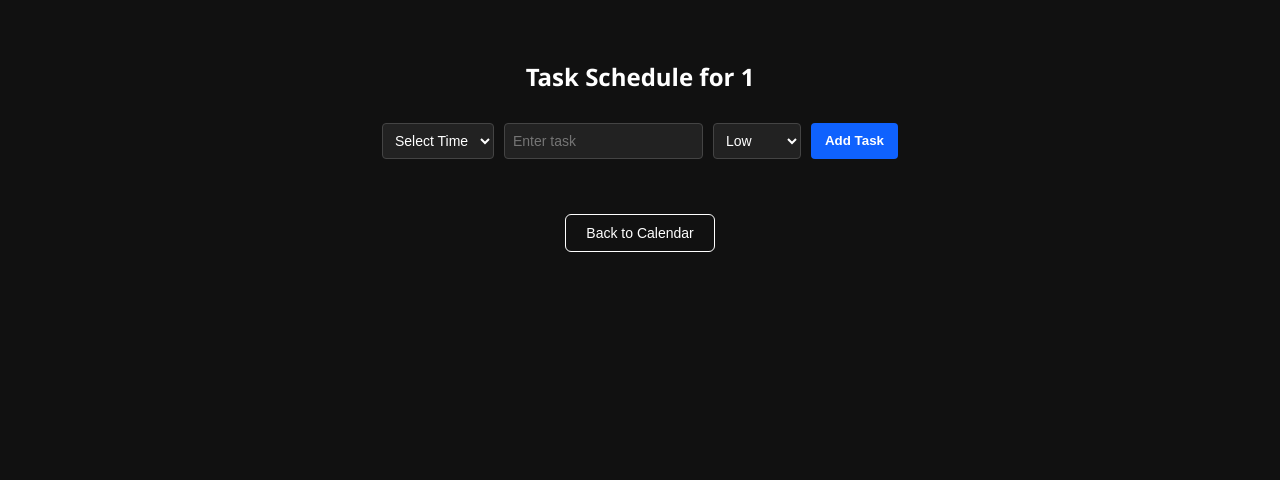
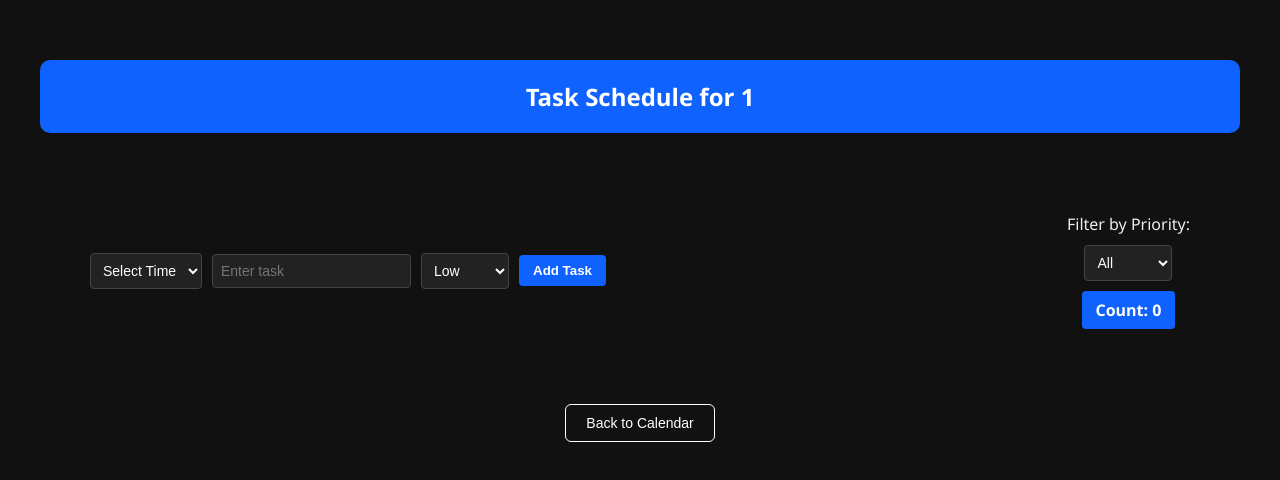
Before and after one commit to naveenkumar-42/calendar_ss, a React (Create React App) app: page /calendar_ss/schedule/1 in a window 1280 px wide. Shown: the top 480 px of the page. Built offline with nearby package versions, Linux system fonts and the light colour scheme.

Commit message:
updated priority count and the front page

```diff
--- a/src/components/TimelineScheduler.jsx
+++ b/src/components/TimelineScheduler.jsx
@@ -21,6 +21,7 @@ const TimelineScheduler = () => {
   const [priority, setPriority] = useState("low");
   const [editMode, setEditMode] = useState(false);
   const [editIndex, setEditIndex] = useState(null);
+  const [filter, setFilter] = useState("all");
   const timeSlots = generateTimeSlots();
 
   useEffect(() => {
@@ -74,11 +75,21 @@ const TimelineScheduler = () => {
     localStorage.setItem("calendarEvents", JSON.stringify(all));
   };
 
+  const filteredTasksCount = Object.values(tasks)
+    .flat()
+    .filter((task) => filter === "all" || task.priority === filter).length;
+
   return (
     <div className="timeline-page">
       <h2>Task Schedule for {date}</h2>
 
+      {/* Priority Filter Module */}
+      <div className="priority-filter">
+
+      </div>
+
       <div className="top-controls">
+        <div className="top-1">
         <select value={selectedTime} onChange={(e) => setSelectedTime(e.target.value)}>
           <option value="">Select Time</option>
           {timeSlots.map((slot) => (
@@ -100,20 +111,35 @@ const TimelineScheduler = () => {
           <option value="medium">Medium</option>
           <option value="high">High</option>
         </select>
-
         <button onClick={handleAddOrUpdate}>{editMode ? "Update" : "Add Task"}</button>
+        </div>
+        <div className="top-2">
+        <label>Filter by Priority: </label>
+        <select value={filter} onChange={(e) => setFilter(e.target.value)}>
+          <option value="all">All</option>
+          <option value="high">High</option>
+          <option value="medium">Medium</option>
+          <option value="low">Low</option>
+        </select>
+        <span className="task-count">Count: {filteredTasksCount}</span>
+        </div>
       </div>
 
       <div className="timeline-list">
         {timeSlots.map((slot) => {
           const slotTasks = tasks[slot] || [];
-  if (slotTasks.length === 0) return null; // hide empty slots
+          if (slotTasks.length === 0) return null;
+
+          const filtered = slotTasks.filter(
+            (task) => filter === "all" || task.priority === filter
+          );
+          if (filtered.length === 0) return null;
 
           return (
             <div key={slot} className="time-slot">
               <div className="slot-time">{slot}</div>
               <div className="slot-task">
-        {slotTasks.map((task, idx) => (
+                {filtered.map((task, idx) => (
                   <div key={idx} className={`task-item priority-${task.priority}`}>
                     <span>{task.text}</span>
                     <div className="slot-buttons">
--- a/src/styles/Calendar.css
+++ b/src/styles/Calendar.css
@@ -2,6 +2,14 @@
   background: #1f1f1f;
   padding: 1rem;
   border-radius: 12px;
+}
+
+.calendar-title {
+  margin-bottom: 30px;
+  color: #fff;
+  padding: 15px;
+  background:#0f62fe ;
+  border-radius: 10px ;
 }
 
 .calendar-grid {
@@ -15,4 +23,9 @@
   font-weight: bold;
   color: #90caf9;
   text-align: center;
+  padding: 10px;
+  border: 1px solid #444;
+  border-radius: 8px;
+  background: #5e5e5e;
+
 }
--- a/src/styles/TimelineScheduler.css
+++ b/src/styles/TimelineScheduler.css
@@ -10,14 +10,31 @@
 .timeline-page h2 {
   margin-bottom: 30px;
   color: #fff;
+  padding: 20px;
+  background:#0f62fe ;
+  border-radius: 10px ;
 }
 
 .top-controls {
   display: flex;
-  justify-content: center;
+  justify-content: space-between;
   gap: 10px;
+  padding: 20px;
+  margin: 0 30px;
   margin-bottom: 25px;
   flex-wrap: wrap;
+}
+
+.top-1,
+.top-2{
+  display: flex;
+  align-items: center;
+  gap: 10px;
+}
+
+.top-2{
+  display: flex;
+  flex-direction: column;
 }
 
 .top-controls select,
@@ -30,7 +47,8 @@
   font-size: 14px;
 }
 
-.top-controls button {
+.top-controls button,
+.top-2 span {
   padding: 8px 14px;
   background-color: #0f62fe;
   border: none;
@@ -89,6 +107,7 @@
   align-items: center;
   background: rgba(50, 50, 50, 0.8);
   border-left: 4px solid #555;
+  border-right: 4px solid #555;
   padding: 10px 14px;
   border-radius: 8px;
   color: #fff;
@@ -155,3 +174,9 @@
 .back-button:hover {
   background-color: #757070;
 }
+
+.priority-filter{
+  padding: 10px;
+  margin: 10px;
+
+}
```
Lines whose indentation alone changed are shown as unchanged.
